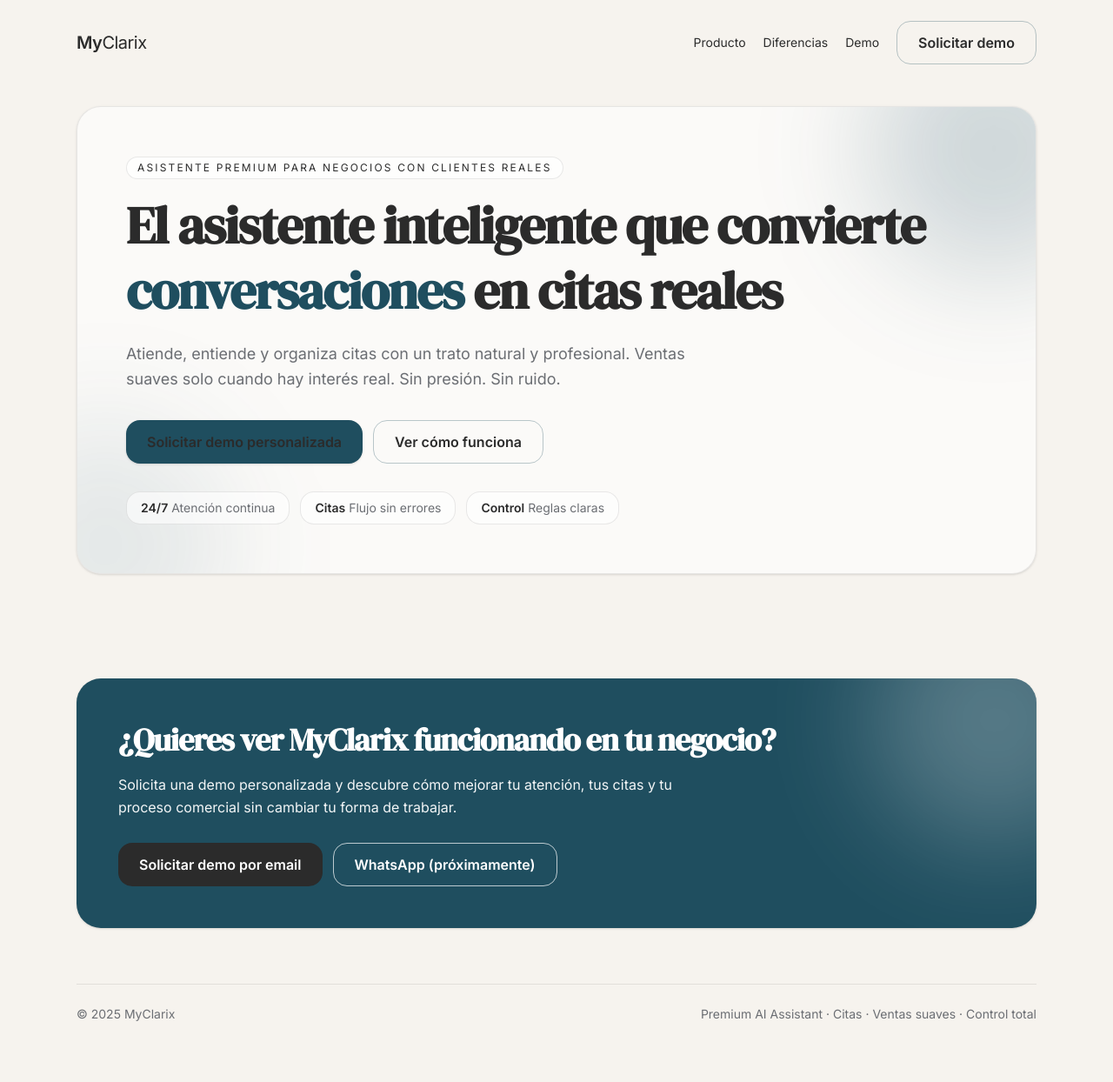
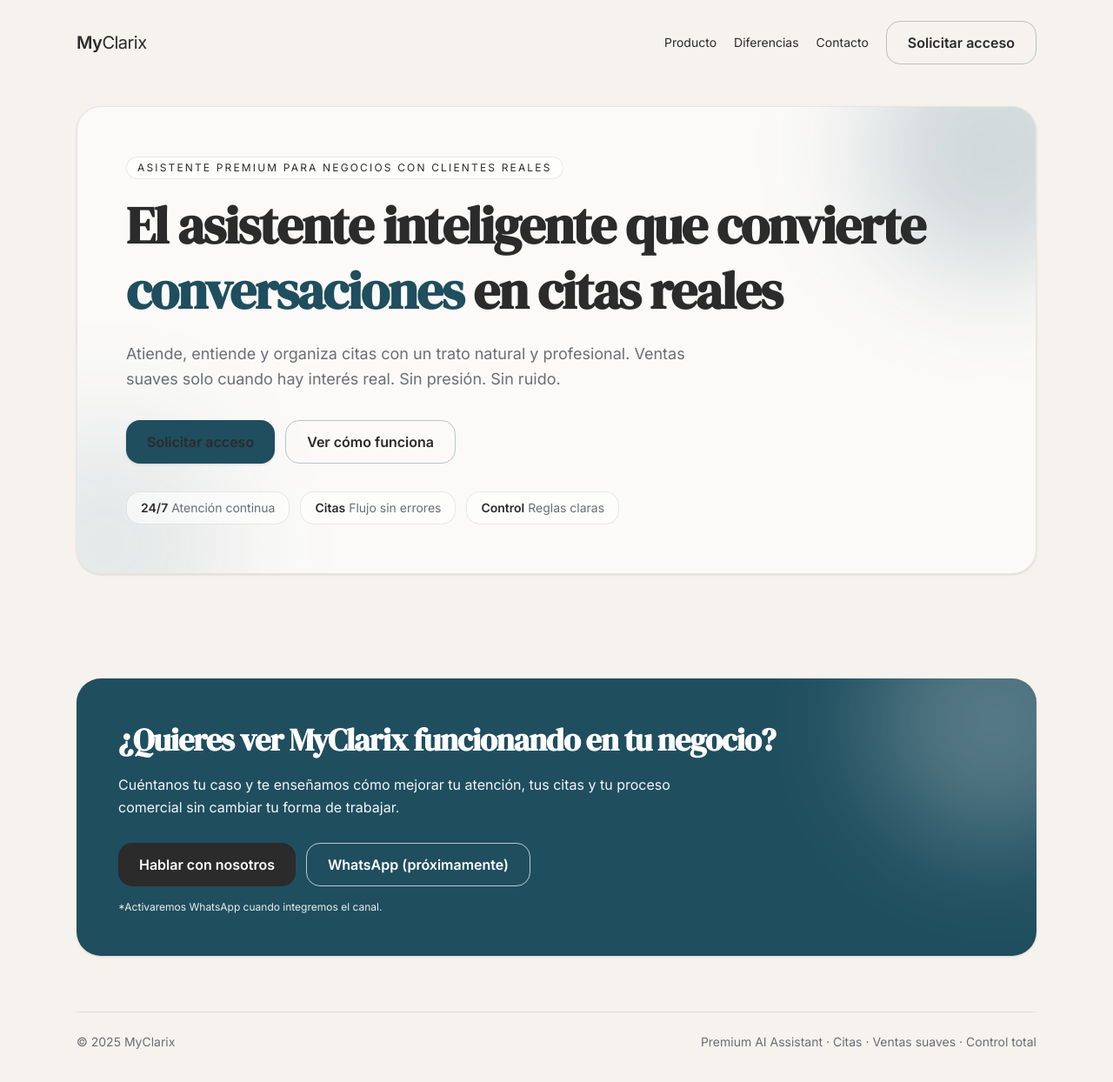
Before and after one commit to MiguelinaRos29/myclarix-web, a Next.js app: page / in a window 1280 px wide. Shown: the top 1244 px of the page at 87% size. Before the commit the page ends 1216 px from the top, so only its background shows below. Built offline with nearby package versions, Linux system fonts and the light colour scheme.

Commit message:
ui: fix clickable layers and reduce demo repetition

```diff
--- a/app/page.tsx
+++ b/app/page.tsx
@@ -57,29 +57,6 @@
   </a>
 );
 
-// (lo dejamos por si lo quieres usar en algún CTA oscuro con texto legible)
-const OnDarkButton = ({
-  href,
-  children,
-}: {
-  href: string;
-  children: React.ReactNode;
-}) => (
-  <a
-    href={href}
-    className="
-      inline-flex items-center justify-center
-      rounded-2xl px-6 py-3 font-semibold
-      bg-white text-accent
-      shadow-sm transition
-      hover:bg-white/90
-      focus:outline-none focus:ring-2 focus:ring-white/40
-    "
-  >
-    {children}
-  </a>
-);
-
 export default function Home() {
   return (
     <main className="min-h-screen">
@@ -98,16 +75,16 @@
               Diferencias
             </a>
             <a href="#demo" className="text-sm text-muted hover:text-charcoal transition">
-              Demo
+              Contacto
             </a>
 
             <SecondaryButton href="#demo">
-              Solicitar demo
+              Solicitar acceso
             </SecondaryButton>
           </div>
 
           <SecondaryButton href="#demo" className="md:hidden">
-            Demo
+            Acceso
           </SecondaryButton>
         </nav>
       </header>
@@ -136,7 +113,7 @@
             </p>
 
             <div className="mt-8 flex flex-col sm:flex-row gap-3">
-              <PrimaryButton>Solicitar demo personalizada</PrimaryButton>
+              <PrimaryButton href="#demo">Solicitar acceso</PrimaryButton>
               <SecondaryButton href="#producto">Ver cómo funciona</SecondaryButton>
             </div>
 
@@ -163,21 +140,23 @@
       {/* CTA FINAL */}
       <section id="demo" className="mx-auto max-w-6xl px-6 py-16">
         <div className="relative overflow-hidden rounded-[28px] bg-accent text-white p-8 md:p-12 shadow-sm">
+          {/* glow */}
           <div className="pointer-events-none absolute -top-24 -right-24 h-72 w-72 rounded-full bg-white/25 blur-3xl" />
 
+          {/* 🔑 CONTENIDO POR ENCIMA (para que botones siempre funcionen) */}
+          <div className="relative z-10">
             <h2 className="text-3xl md:text-4xl font-semibold leading-tight tracking-tight">
               ¿Quieres ver MyClarix funcionando en tu negocio?
             </h2>
 
             <p className="mt-4 text-white/95 leading-relaxed max-w-2xl">
-            Solicita una demo personalizada y descubre cómo mejorar tu atención,
-            tus citas y tu proceso comercial sin cambiar tu forma de trabajar.
+              Cuéntanos tu caso y te enseñamos cómo mejorar tu atención, tus citas y tu proceso comercial
+              sin cambiar tu forma de trabajar.
             </p>
 
             <div className="mt-7 flex flex-col sm:flex-row gap-3">
-            {/* ✅ BOTÓN EMAIL CON CONTRASTE REAL */}
               <a
-              href="mailto:demo@myclarix.com?subject=Solicitud%20de%20demo%20MyClarix"
+                href="mailto:demo@myclarix.com?subject=Contacto%20MyClarix"
                 className="
                   inline-flex items-center justify-center
                   rounded-2xl px-6 py-3 font-semibold
@@ -186,7 +165,7 @@
                   focus:outline-none focus:ring-2 focus:ring-white/40
                 "
               >
-              Solicitar demo por email
+                Hablar con nosotros
               </a>
 
               <a
@@ -198,9 +177,15 @@
                   focus:outline-none focus:ring-2 focus:ring-white/40
                 "
                 href="#"
+                title="Luego lo conectamos a WhatsApp"
               >
                 WhatsApp (próximamente)
               </a>
+            </div>
+
+            <p className="mt-4 text-xs text-white/90">
+              *Activaremos WhatsApp cuando integremos el canal.
+            </p>
           </div>
         </div>
       </section>
```
Lines whose indentation alone changed are shown as unchanged.
